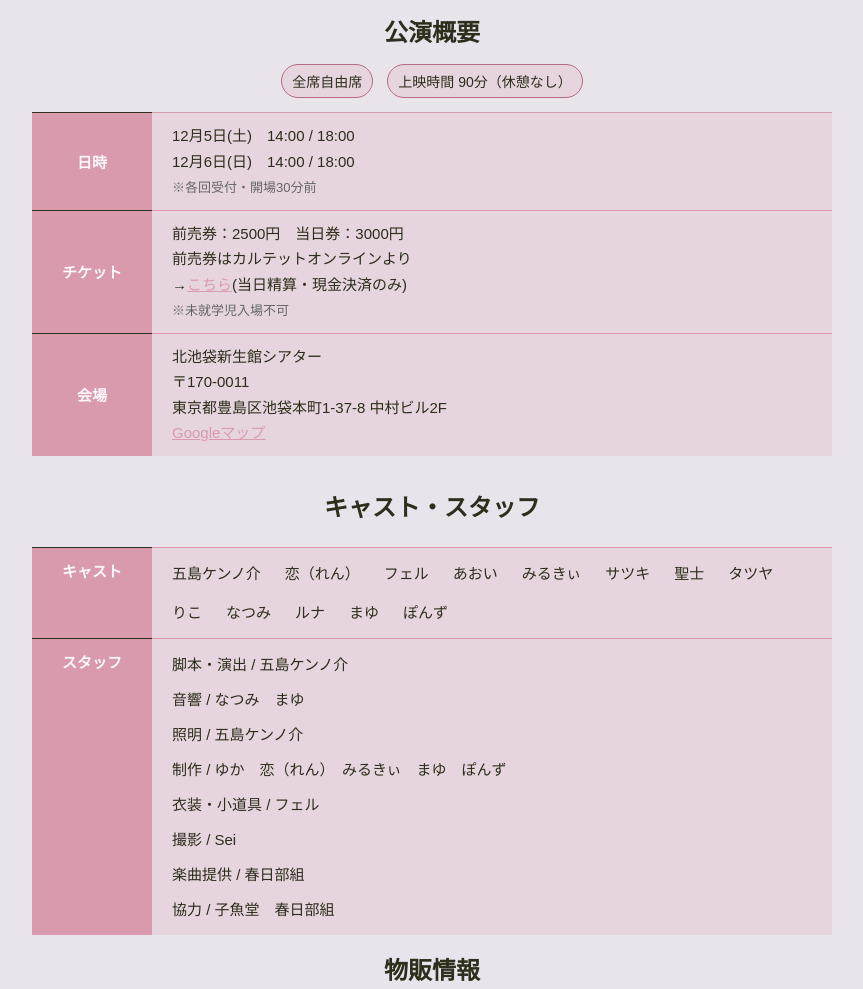
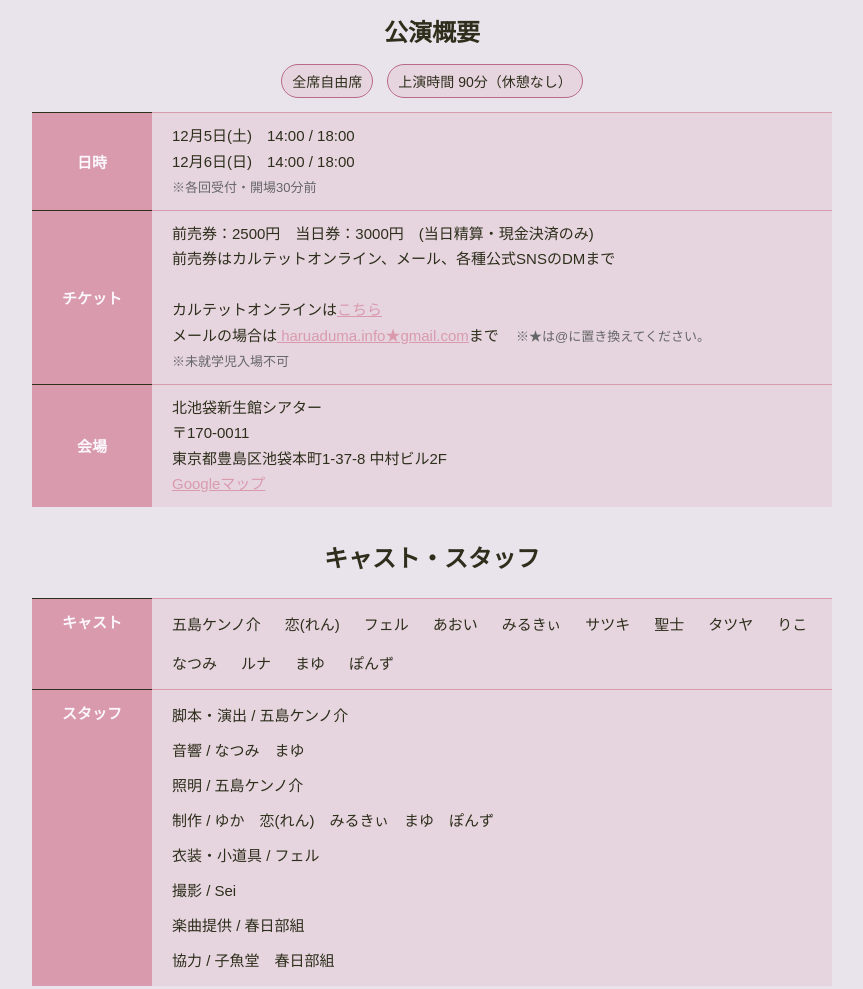
Before and after one commit to haruaduma/haruaduma.github.io, a plain HTML site: page nextStage.html in a window 1280 px wide. Shown: the part 1021-2010 px from the top of the page, without its empty margins (208-1071 px from the left). Drawn offline with Linux system fonts and the light colour scheme; some packages are replaced by stand-ins of ours.

Commit message:
Update nextStage.html

```diff
--- a/nextStage.html
+++ b/nextStage.html
@@ -4,7 +4,7 @@
         <meta charset="utf-8">
         <title>劇団はるあづま | 公式サイト</title>
         <meta name="description" content="五島ケンノ介と舞台好きの20代の若者で結成された、劇団はるあづまの公式サイトです。【次回公演】はるあづまロマン「BE☆斬」12/5(土)～12/6(日)＠北池袋新生館シアター">
-        <meta name="viewport" content="width=device-width, initial-scale="1">
+        <meta name="viewport" content="width=device-width, initial-scale=1">
         <link rel="icon" href="favicon.jpg">
         <link rel="apple-touch-icon" href="favicon.jpg">
         <link rel="stylesheet" href="https://unpkg.com/ress/dist/ress.min.css">
@@ -66,7 +66,7 @@
                 <h2 class="sectionTitle">公演概要</h2>
                 <div class="nextMeta">
                     <span class="chip">全席自由席</span>
-                    <span class="chip">上映時間 90分（休憩なし）</span>
+                    <span class="chip">上演時間 90分（休憩なし）</span>
                 </div>
                 <dl class="nextDetail">
                     <dt>日時</dt>
@@ -78,9 +78,16 @@
 
                     <dt>チケット</dt>
                     <dd>
-                        前売券：2500円　当日券：3000円<br>
-                        前売券はカルテットオンラインより<br>
-                        →<a href="http://www.quartet-online.net/ticket/bezan" target="_blank" rel="noopener noreferrer">こちら</a>(当日精算・現金決済のみ)<br>
+                        前売券：2500円　当日券：3000円　(当日精算・現金決済のみ)<br>
+                        前売券はカルテットオンライン、メール、各種公式SNSのDMまで<br>
+                        <br>
+                        カルテットオンラインは<a href="http://www.quartet-online.net/ticket/bezan" target="_blank" rel="noopener noreferrer">こちら</a><br>
+                        メールの場合は<a href="mailto:haruaduma.info&#64gmail.com
+                        ?subject=%E3%80%90%E5%8A%87%E5%9B%A3%E3%81%AF%E3%82%8B%E3%81%82%E3%81%A5%E3%81%BE%E3%80%91%E3%83%81%E3%82%B1%E3%83%83%E3%83%88%E4%BA%88%E7%B4%84
+                        &body=%E4%BB%A5%E4%B8%8B%E3%81%AE%E9%A0%85%E7%9B%AE%E2%96%A0%E3%82%92%E3%81%94%E8%A8%98%E5%85%A5%E3%81%AE%E3%81%86%E3%81%88%E3%80%81%E3%83%A1%E3%83%BC%E3%83%AB%E3%82%92%E9%80%81%E4%BF%A1%E3%81%97%E3%81%A6%E3%81%8F%E3%81%A0%E3%81%95%E3%81%84%E3%80%82%0D%0A%0D%0A%E2%96%A0%E3%81%8A%E5%90%8D%E5%89%8D%EF%BC%9A%0D%0A%0D%0A%E2%96%A0%E3%81%B5%E3%82%8A%E3%81%8C%E3%81%AA%EF%BC%9A%0D%0A%0D%0A%E2%96%A0%E5%85%AC%E6%BC%94%E6%97%A5%E6%99%82%EF%BC%9A%0D%0A%E3%80%80%E2%96%A112%2F5%28%E5%9C%9F%2918%E6%99%82%E5%85%AC%E6%BC%94%0D%0A%E3%80%80%E2%96%A112%2F6%28%E6%97%A5%2918%E6%99%82%E5%85%AC%E6%BC%94%0D%0A%0D%0A%E3%80%80%E2%80%BB%E3%81%94%E5%B8%8C%E6%9C%9B%E3%81%AE%E5%85%AC%E6%BC%94%E6%97%A5%E6%99%82%E3%82%921%E3%81%A4%E6%AE%8B%E3%81%97%E3%80%81%E3%81%9D%E3%81%AE%E4%BB%96%E3%81%AE%E6%97%A5%E4%BB%98%E3%81%AF%E5%89%8A%E9%99%A4%E3%81%97%E3%81%A6%E3%81%8F%E3%81%A0%E3%81%95%E3%81%84%E3%80%82%0D%0A%E3%80%80%E2%80%BB12%2F5%28%E5%9C%9F%2914%E6%99%82%E5%85%AC%E6%BC%94%E3%80%8112%2F6%28%E6%97%A5%2914%E6%99%82%E5%85%AC%E6%BC%94%E3%81%AF%E5%AE%8C%E5%A3%B2%E3%81%97%E3%81%BE%E3%81%97%E3%81%9F%E3%80%82%0D%0A%0D%0A%E2%96%A0%E3%81%94%E4%BA%88%E7%B4%84%E6%9E%9A%E6%95%B0%EF%BC%9A%0D%0A%0D%0A%E2%96%A0%E3%81%94%E9%80%A3%E7%B5%A1%E5%85%88%E3%83%A1%E3%83%BC%E3%83%AB%E3%82%A2%E3%83%89%E3%83%AC%E3%82%B9%EF%BC%9A%0D%0A%0D%0A%E2%96%A0%E5%82%99%E8%80%83%EF%BC%9A">
+                        haruaduma.info★gmail.com</a>まで
+                        <span class="note">　※★は@に置き換えてください。</span><br>
+
                         <span class="note">※未就学児入場不可</span>
                     </dd>
 
@@ -100,7 +107,7 @@
                     <dt>キャスト</dt>
                     <dd class="castList">
                         <span>五島ケンノ介</span>
-                        <span>恋（れん）</span>
+                        <span>恋(れん)</span>
                         <span>フェル</span>
                         <span>あおい</span>
                         <span>みるきぃ</span>
@@ -119,7 +126,7 @@
                         <span>脚本・演出 / 五島ケンノ介</span>
                         <span>音響 / なつみ　まゆ</span>
                         <span>照明 / 五島ケンノ介</span>
-                        <span>制作 / ゆか　恋（れん）　みるきぃ　まゆ　ぽんず</span>
+                        <span>制作 / ゆか　恋(れん)　みるきぃ　まゆ　ぽんず</span>
                         <span>衣装・小道具 / フェル</span>
                         <span>撮影 / Sei</span>
                         <span>楽曲提供 / 春日部組</span>
```
